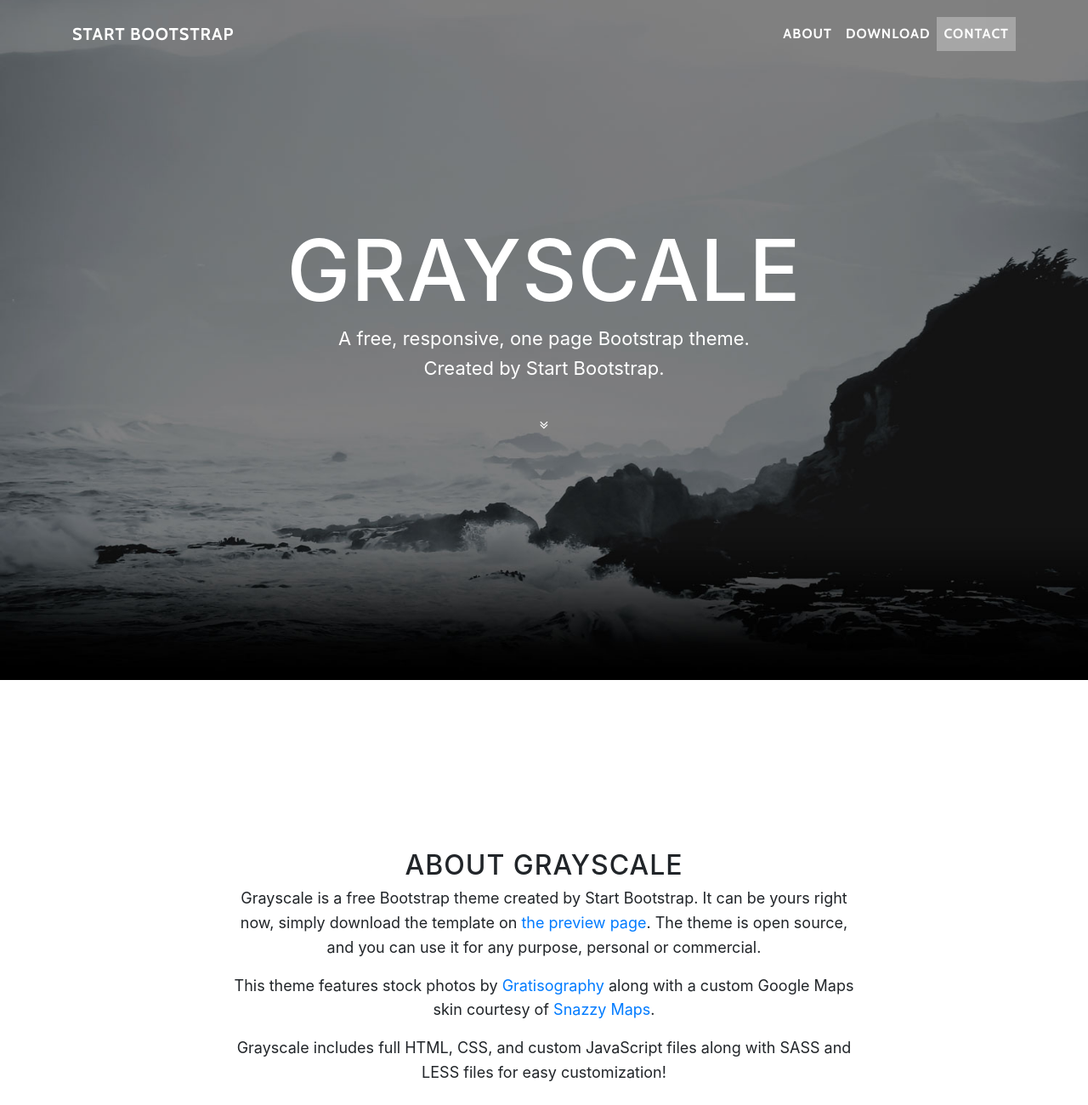
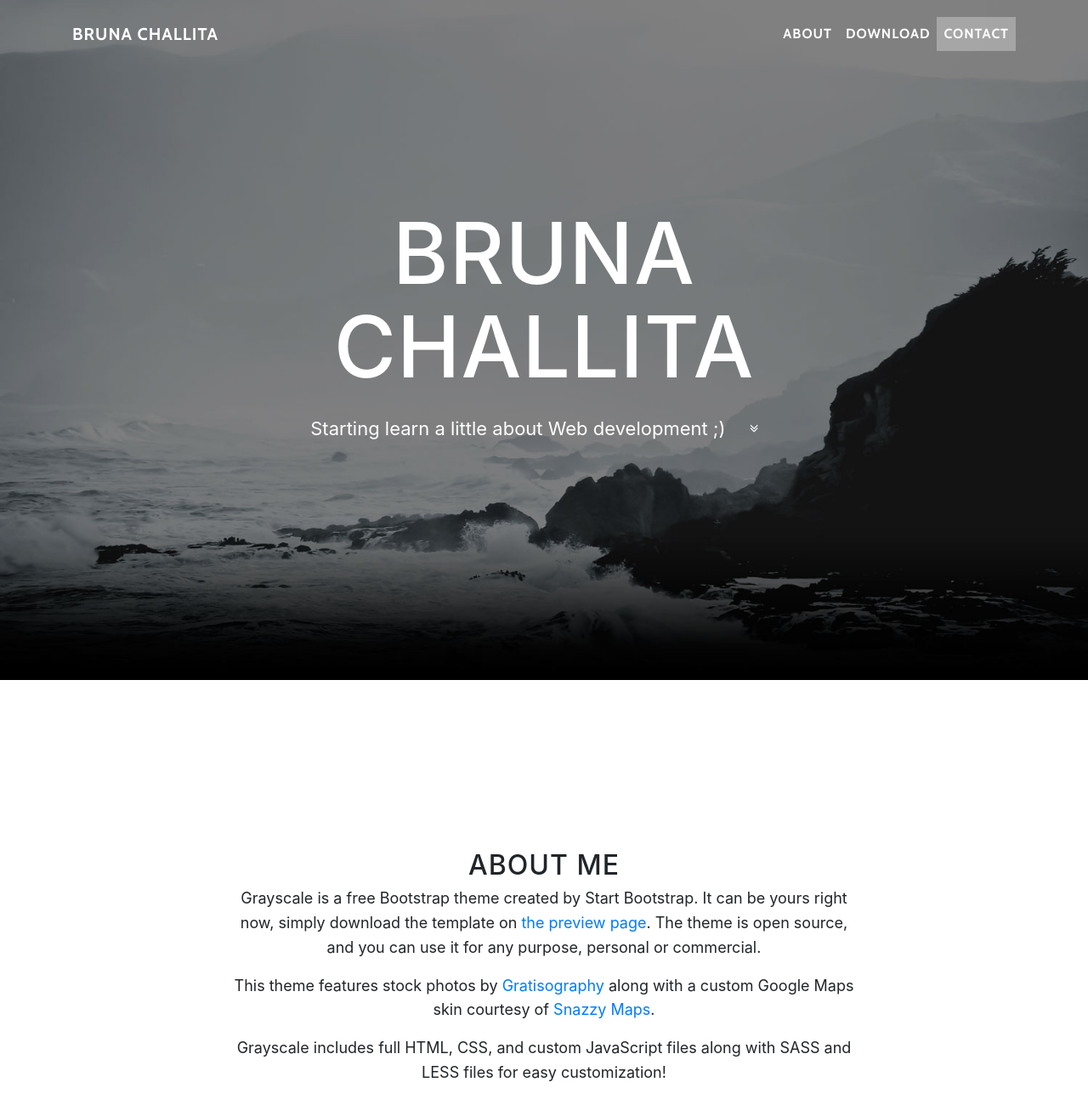
Before and after one commit to brunachallita/brunachallita.github.io, a website with bundled scripts: page index.html in a window 1280 px wide. Shown: the top 1300 px of the page at 85% size. Built offline with nearby package versions, Linux system fonts and the light colour scheme.

Commit message:
Modificando o index.html

```diff
--- a/index.html
+++ b/index.html
@@ -8,7 +8,7 @@
     <meta name="description" content="">
     <meta name="author" content="">
 
-    <title>Grayscale - Start Bootstrap Theme</title>
+    <title>Bruna Challita</title>
 
     <!-- Bootstrap core CSS -->
     <link href="vendor/bootstrap/css/bootstrap.min.css" rel="stylesheet">
@@ -28,7 +28,7 @@
     <!-- Navigation -->
     <nav class="navbar navbar-expand-lg navbar-light fixed-top" id="mainNav">
       <div class="container">
-        <a class="navbar-brand js-scroll-trigger" href="#page-top">Start Bootstrap</a>
+        <a class="navbar-brand js-scroll-trigger" href="#page-top">Bruna Challita</a>
         <button class="navbar-toggler navbar-toggler-right" type="button" data-toggle="collapse" data-target="#navbarResponsive" aria-controls="navbarResponsive" aria-expanded="false" aria-label="Toggle navigation">
           Menu
           <i class="fa fa-bars"></i>
@@ -55,10 +55,9 @@
         <div class="container">
           <div class="row">
             <div class="col-lg-8 mx-auto">
-              <h1 class="brand-heading">Grayscale</h1>
-              <p class="intro-text">A free, responsive, one page Bootstrap theme.
-                <br>Created by Start Bootstrap.</p>
-              <a href="#about" class="btn btn-circle js-scroll-trigger">
+              <h1 class="brand-heading">Bruna Challita</h1>
+              <p class="intro-text">Starting learn a little about Web development ;)
+                    <a href="#about" class="btn btn-circle js-scroll-trigger">
                 <i class="fa fa-angle-double-down animated"></i>
               </a>
             </div>
@@ -72,7 +71,7 @@
       <div class="container">
         <div class="row">
           <div class="col-lg-8 mx-auto">
-            <h2>About Grayscale</h2>
+            <h2>About Me</h2>
             <p>Grayscale is a free Bootstrap theme created by Start Bootstrap. It can be yours right now, simply download the template on
               <a href="http://startbootstrap.com/template-overviews/grayscale/">the preview page</a>. The theme is open source, and you can use it for any purpose, personal or commercial.</p>
             <p>This theme features stock photos by
```
